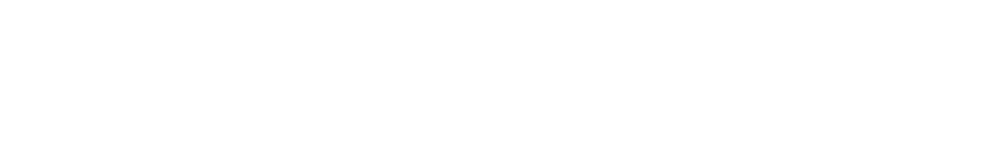
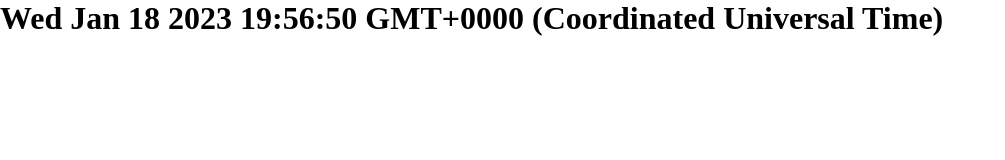
Before and after one commit to julius-tamale/projectThree, a plain HTML site: page index.html in a window 1280 px wide. Shown: the whole page, without its empty margins (0-1005 px from the left). Drawn offline with Linux system fonts and the light colour scheme.

Commit message:
project three

```diff
--- a/index.html
+++ b/index.html
@@ -5,8 +5,26 @@
     <meta http-equiv="X-UA-Compatible" content="IE=edge">
     <meta name="viewport" content="width=device-width, initial-scale=1.0">
     <title>YEAR COUNTDOWN TIMER</title>
+    <style>
+        * {
+            margin: 0;
+            padding: 0;
+            box-sizing: border-box;
+        }
+        html {
+            font-size: 62.5%;
+        }
+        body {
+            font-size: 16px;
+        }
+    </style>
 </head>
 <body>
+    <main class="main-container">
+        <h1 class="current-date"></h1>
+        <p class="countdown-timer"></p>
+    </main>
 
+    <script src="script.js"></script>
 </body>
 </html>
--- a/script.js
+++ b/script.js
@@ -0,0 +1,4 @@
+const currentDate = document.querySelector('.current-date');
+const countDownTimer = document.querySelector('.countdown-timer');
+
+currentDate.textContent = new Date();
```
